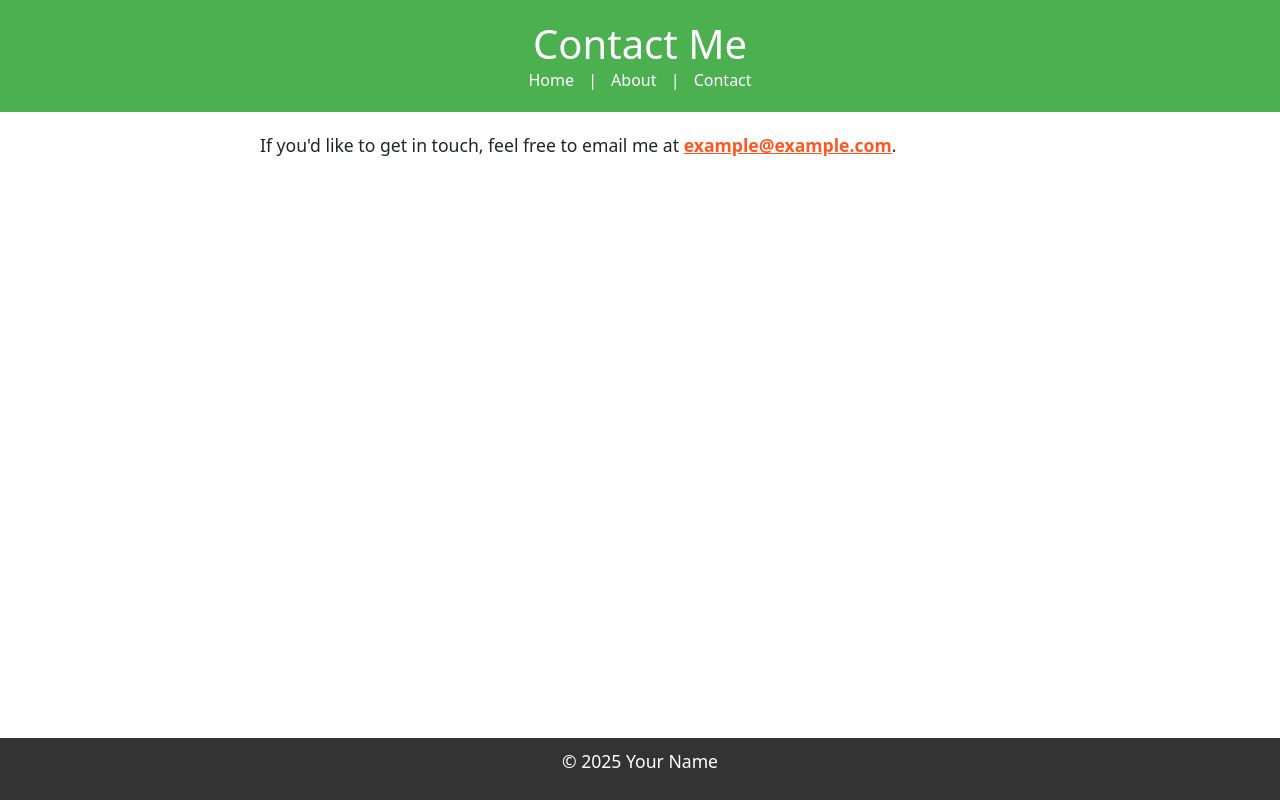
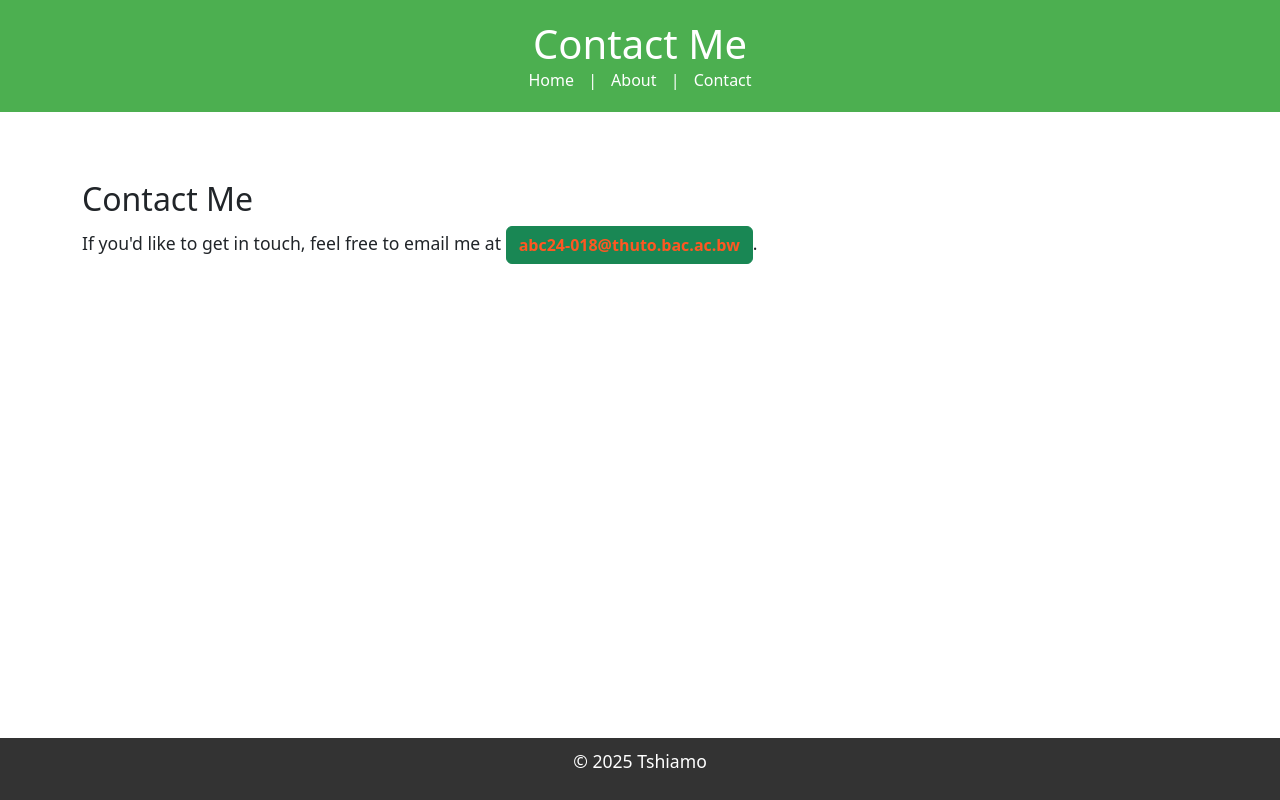
Before and after one commit to wrightSBT/Hello-World, a plain HTML site: page contact.html in a window 1280 px wide. Drawn offline with nearby package versions, Linux system fonts and the light colour scheme.

Commit message:
Update contact.html

```diff
--- a/contact.html
+++ b/contact.html
@@ -21,12 +21,13 @@
     </nav>
   </header>
 
-  <main>
-    <p>If you'd like to get in touch, feel free to email me at <a href="mailto:example@example.com">example@example.com</a>.</p>
+  <main class="container my-5">
+    <h2>Contact Me</h2>
+    <p>If you'd like to get in touch, feel free to email me at <a href="mailto:abc24-018@thuto.bac.ac.bw" class="btn btn-success">abc24-018@thuto.bac.ac.bw</a>.</p>
   </main>
 
   <footer>
-    <p>&copy; 2025 Your Name</p>
+    <p>&copy; 2025 Tshiamo</p>
   </footer>
 
 </body>
```
